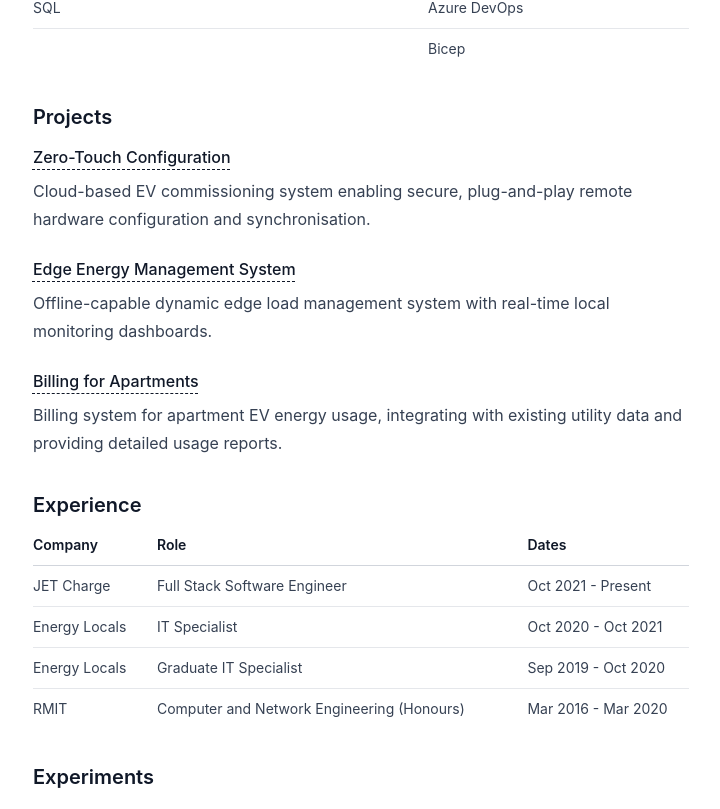
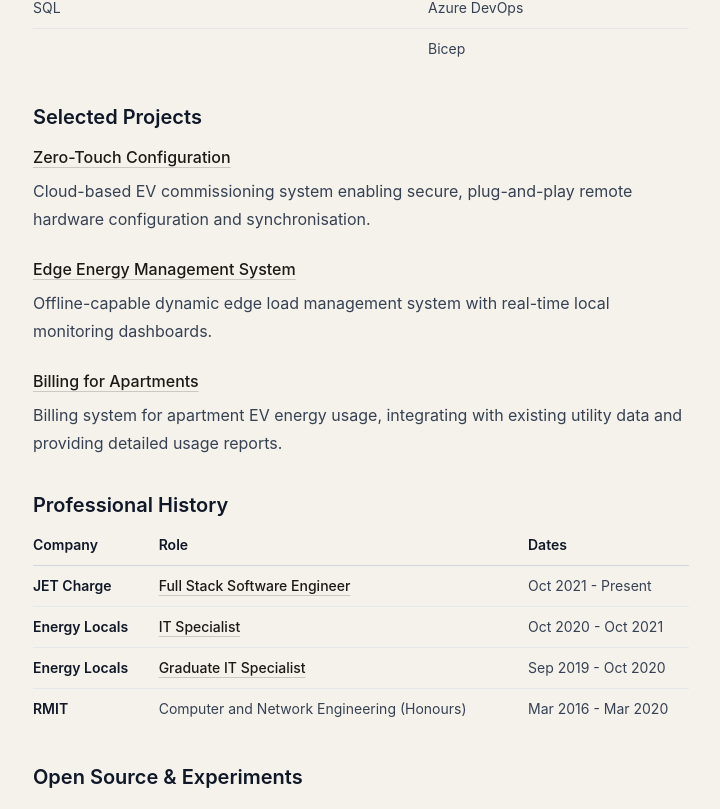
Before and after one commit to HuyNguyenAu/huynguyen-space, a React (Vite) app: page / in a window 1280 px wide. Shown: the part 371-1180 px from the top of the page, without its empty margins (279-999 px from the left). Built offline with nearby package versions, Linux system fonts and the light colour scheme.

Commit message:
feat: Update link component to use 'internal' prop and enhance article formatting; improve CSS variables for better theming

```diff
--- a/src/components/article.tsx
+++ b/src/components/article.tsx
@@ -8,7 +8,7 @@
   return (
     <article className="prose mx-auto">
       {!hideHome && (
-        <Link href="/" reactLink={true}>
+        <Link href="/" internal={true}>
           Home
         </Link>
       )}
--- a/src/components/ui/typography.tsx
+++ b/src/components/ui/typography.tsx
@@ -5,19 +5,19 @@
 export const Link = ({
   className,
   href,
-  reactLink,
+  internal,
   children,
 }: PropsWithChildren<{
   className?: string;
   href: string;
-  reactLink?: boolean;
+  internal?: boolean;
 }>) => {
   const classNames = cn(
-    "w-fit transition-all underline underline-offset-6 decoration-dashed decoration-[0.667px] hover:bg-tertiary",
+    "transition-all duration-200 underline underline-offset-4 decoration-[1px] decoration-stone-400/50 hover:decoration-stone-900 hover:bg-stone-200/50 text-stone-900 font-medium",
     className,
   );
 
-  if (reactLink) {
+  if (internal) {
     return (
       <ReactLink className={classNames} to={href}>
         {children}
--- a/src/index.css
+++ b/src/index.css
@@ -2,10 +2,10 @@
 @plugin "@tailwindcss/typography";
 
 :root {
-  --background-color: #e8e6e3;
-  --primary-color: #222222;
-  --secondary-color: #666666;
-  --tertiary-color: #d1cfcc;
+  --background-color: #f5f2eb;
+  --primary-color: #1c1917;
+  --secondary-color: #57534e;
+  --tertiary-color: #d6cebe;
 }
 
 @theme {
--- a/src/pages/experience/energy-locals-graduate-it-specialist.tsx
+++ b/src/pages/experience/energy-locals-graduate-it-specialist.tsx
@@ -5,7 +5,9 @@
     <Article>
       <h3>Graduate IT Specialist</h3>
       <p>
-        Energy Locals<br></br>Oct 2019 - Oct 2020
+        <strong>Company:</strong> Energy Locals
+        <br />
+        <strong>Dates:</strong> Oct 2019 - Oct 2020
       </p>
       <h4>AEMO Market Management System (MMS) Settlements</h4>
       <ul>
--- a/src/pages/experience/energy-locals-it-specialist.tsx
+++ b/src/pages/experience/energy-locals-it-specialist.tsx
@@ -5,7 +5,9 @@
     <Article>
       <h3>IT Specialist</h3>
       <p>
-        Energy Locals<br></br>Oct 2020 - Oct 2021
+        <strong>Company:</strong> Energy Locals
+        <br />
+        <strong>Dates:</strong> Oct 2020 - Oct 2021
       </p>
       <h4>Customer Portal & Identity Verification</h4>
       <ul>
--- a/src/pages/experience/jetcharge-full-stack-engineer.tsx
+++ b/src/pages/experience/jetcharge-full-stack-engineer.tsx
@@ -5,7 +5,9 @@
     <Article>
       <h3>Full Stack Software Engineer</h3>
       <p>
-        JET Charge<br></br>Oct 2021 - Present
+        <strong>Company: </strong>JET Charge
+        <br />
+        <strong>Dates:</strong> Oct 2021 - Present
       </p>
       <h4>CORE - Electric Vehicle (EV) Energy Management System</h4>
       <ul>
--- a/src/pages/home.tsx
+++ b/src/pages/home.tsx
@@ -3,7 +3,7 @@
 
 export const HomePage = () => {
   return (
-     <Article hideHome={true}>
+    <Article hideHome={true}>
       <h3>Huy Nguyen</h3>
       <figcaption>Senior Full Stack .NET & React Engineer</figcaption>
       <p>
@@ -43,9 +43,9 @@
           </tr>
         </tbody>
       </table>
-      <h3>Projects</h3>
+      <h3>Selected Projects</h3>
       <h4>
-        <Link href="projects/zero-touch-configuration" reactLink={true}>
+        <Link href="projects/zero-touch-configuration" internal={true}>
           Zero-Touch Configuration
         </Link>
       </h4>
@@ -54,7 +54,7 @@
         remote hardware configuration and synchronisation.
       </p>
       <h4>
-        <Link href="projects/edge-energy-management-system" reactLink={true}>
+        <Link href="projects/edge-load-management" internal={true}>
           Edge Energy Management System
         </Link>
       </h4>
@@ -63,7 +63,7 @@
         monitoring dashboards.
       </p>
       <h4>
-        <Link href="projects/billing-for-apartments" reactLink={true}>
+        <Link href="projects/billing-for-apartments" internal={true}>
           Billing for Apartments
         </Link>
       </h4>
@@ -71,7 +71,7 @@
         Billing system for apartment EV energy usage, integrating with existing
         utility data and providing detailed usage reports.
       </p>
-      <h3>Experience</h3>
+      <h3>Professional History</h3>
       <table>
         <thead>
           <tr>
@@ -82,28 +82,57 @@
         </thead>
         <tbody>
           <tr>
-            <td>JET Charge</td>
-            <td>Full Stack Software Engineer</td>
+            <td>
+              <strong>JET Charge</strong>
+            </td>
+            <td>
+              <Link
+                href="experience/jetcharge/full-stack-software-engineer"
+                internal={true}
+              >
+                Full Stack Software Engineer
+              </Link>
+            </td>
             <td>Oct 2021 - Present</td>
           </tr>
           <tr>
-            <td>Energy Locals</td>
-            <td>IT Specialist</td>
+            <td>
+              <strong>Energy Locals</strong>
+            </td>
+            <td>
+              <Link
+                href="experience/energy-locals/it-specialist"
+                internal={true}
+              >
+                IT Specialist
+              </Link>
+            </td>
             <td>Oct 2020 - Oct 2021</td>
           </tr>
           <tr>
-            <td>Energy Locals</td>
-            <td>Graduate IT Specialist</td>
+            <td>
+              <strong>Energy Locals</strong>
+            </td>
+            <td>
+              <Link
+                href="experience/energy-locals/graduate-it-specialist"
+                internal={true}
+              >
+                Graduate IT Specialist
+              </Link>
+            </td>
             <td>Sep 2019 - Oct 2020</td>
           </tr>
           <tr>
-            <td>RMIT</td>
+            <td>
+              <strong>RMIT</strong>
+            </td>
             <td>Computer and Network Engineering (Honours)</td>
             <td>Mar 2016 - Mar 2020</td>
           </tr>
         </tbody>
       </table>
-      <h3>Experiments</h3>
+      <h3>Open Source & Experiments</h3>
       <h4>
         <Link href="https://github.com/HuyNguyenAu/llm_native_virtual_machine">
           LLM Native Virtual Machine
@@ -128,7 +157,7 @@
         </Link>
       </h4>
       <p>A simple programming language interpreter written in Crystal.</p>
-      <h3>Links</h3>
+      <h3>Contact</h3>
       <table>
         <tbody>
           <tr>
--- a/src/pages/root.tsx
+++ b/src/pages/root.tsx
@@ -2,7 +2,7 @@
 
 export const RootPage = () => {
   return (
-    <main className="min-h-screen bg-white px-4 py-12 sm:px-6 lg:px-8">
+    <main className="min-h-screen bg-[var(--color-background)] text-[var(--color-primary)] px-4 py-12 sm:px-6 lg:px-8">
       <div className="mx-auto max-w-3xl">
         <Outlet />
       </div>
```
Also changed, not shown: public/resume-enterprise.html (+35 -27 lines), public/resume-scaleup.html (+34 -28 lines).
